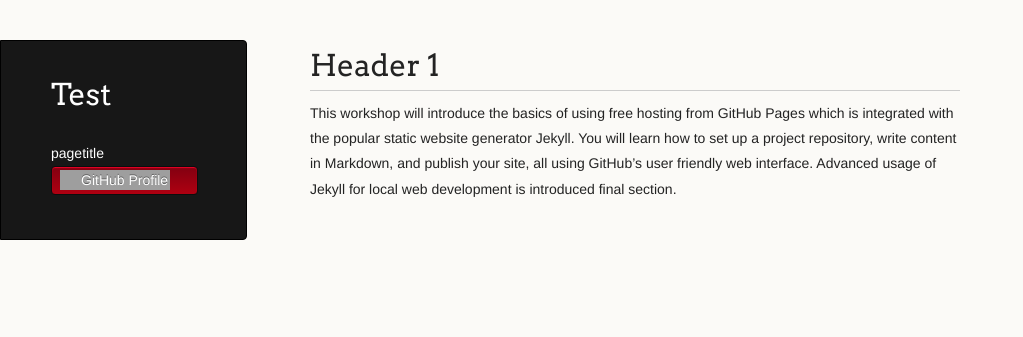
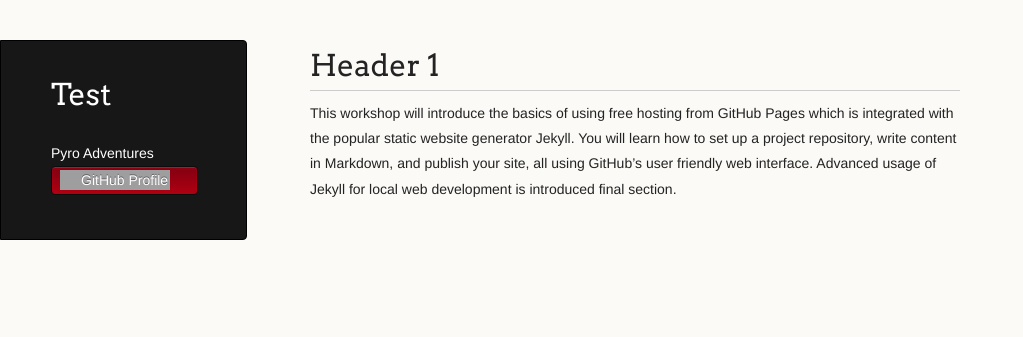
Before and after one commit to LemonPy29/LemonPy29.github.io, a Jekyll site: the page built from index.md, in a window 1280 px wide. Shown: the top 337 px of the page, without its empty margins (0-1023 px from the left). Built offline with Jekyll 4.4.1, drawn with Linux system fonts in a browser that asks for light colours; the repository's description, which GitHub fills in, is left out; our own code applies the rules of GitHub Pages for plain Markdown files; grey boxes are pictures that could not be loaded.

Commit message:
Update page1.md

```diff
--- a/page1.md
+++ b/page1.md
@@ -1,7 +1,5 @@
 ---
 layout: page
-title: pagetitle
+title: Pyro Adventures
 nav: true
 ---
-
-# This is a test
```
